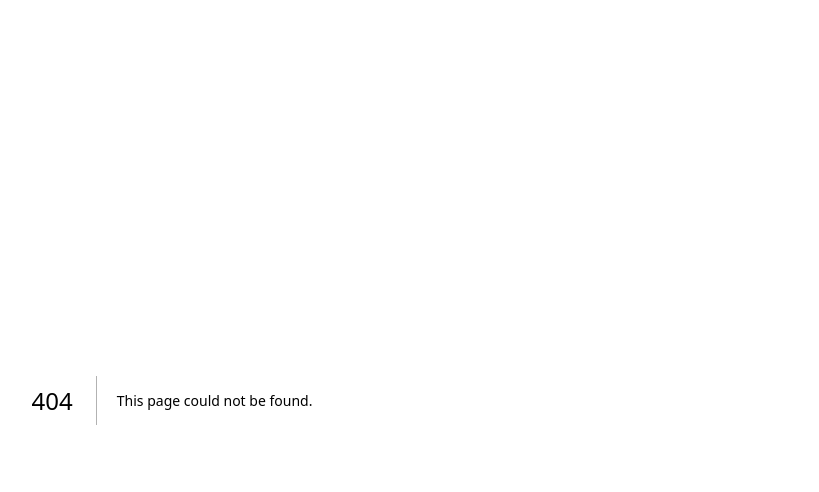
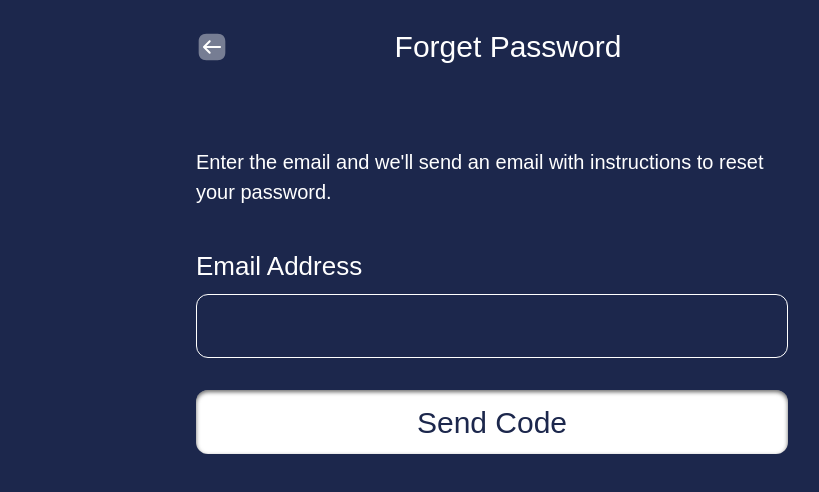
Before and after one commit to m-ehsan81/jc-app, a Next.js app: page /forget-password in a window 1280 px wide. Before the commit this address had no page. Shown: the top 492 px of the page, without its empty margins (148-967 px from the left). Built offline with nearby package versions, Linux system fonts and the light colour scheme; a web font is replaced by a local one.

Commit message:
create forgetpassword page

```diff
--- /dev/null
+++ b/src/app/forget-password/page.tsx
@@ -0,0 +1,21 @@
+import BackButton from "@/components/back-button";
+import { CustomButton, CustomInput } from "@/components/customs";
+
+const ForgetPassword = () => {
+  return (
+    <div className="p-6">
+      <BackButton title="Forget Password" />
+
+      <p className="mt-[4.875rem] mb-10 text-[1.25rem]">
+        Enter the email and we'll send an email with instructions to reset your
+        password.
+      </p>
+
+      <CustomInput label="Email Address" />
+
+      <CustomButton className="mt-4">Send Code</CustomButton>
+    </div>
+  );
+};
+
+export default ForgetPassword;
--- a/src/components/customs/custom-pass-input/index.tsx
+++ b/src/components/customs/custom-pass-input/index.tsx
@@ -1,3 +1,5 @@
+"use client";
+
 import { EyeSVG } from "@/svgs";
 import CustomInput from "../custom-input";
 import { CustomInputProps } from "../custom-input/type";
```
